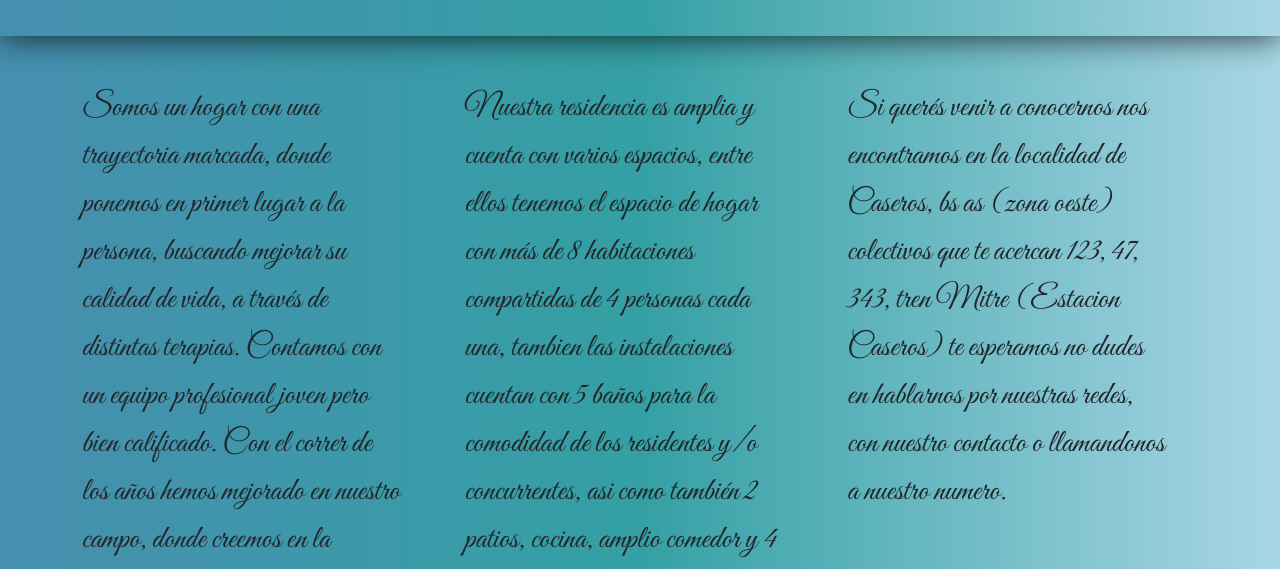
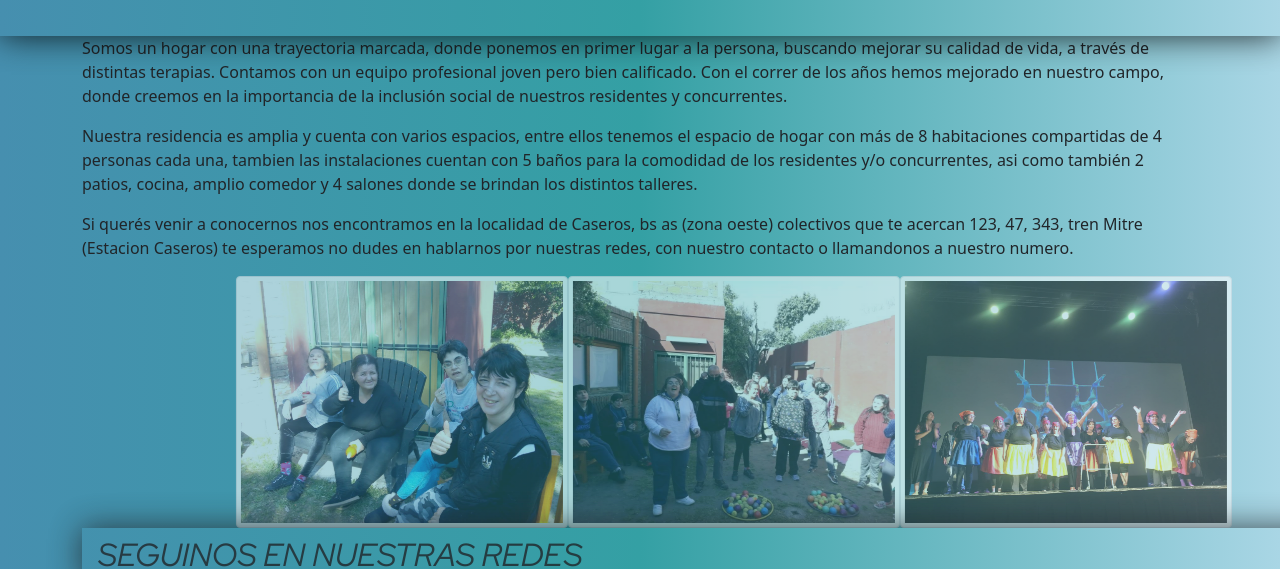
Before and after one commit to gabrielmendez-cai/hogar-gabriel-mendez-subida-final, a website: page nosotros.html in a window 1280 px wide. Shown: the part 232-801 px from the top of the page. Drawn offline with nearby package versions, Linux system fonts and the light colour scheme; a web font is replaced by a local one.

Commit message:
cambios en nosotros parrafos

```diff
--- a/nosotros.html
+++ b/nosotros.html
@@ -108,23 +108,20 @@
   </div>
 </div>
 <div class="container">
-  <div class="row">
-    <div>
-  <div class="nosotros_parra" >
-    <div class="col-sm-12 col-md-6 col-lg-4">
-      <p class="Nos-par">Somos un hogar con una trayectoria marcada, donde ponemos en primer lugar a la persona, buscando mejorar su calidad de vida, a través de distintas terapias.
-        Contamos con un equipo profesional joven pero bien calificado. Con el correr de los años hemos mejorado en nuestro campo, donde creemos en la importancia de la inclusión social de nuestros residentes y concurrentes.</p>
+  <div class="row_Nos">
+      <div class="col_Nos">
+          <p>Somos un hogar con una trayectoria marcada, donde ponemos en primer lugar a la persona, buscando mejorar su calidad de vida, a través de distintas terapias.
+            Contamos con un equipo profesional joven pero bien calificado. Con el correr de los años hemos mejorado en nuestro campo, donde creemos en la importancia de la inclusión social de nuestros residentes y concurrentes.</p>
       </div>
-      <div class="col-sm-12 col-md-6 col-lg-4">
-      <p class="Nos-par"> Nuestra residencia es amplia y cuenta con varios espacios, entre ellos tenemos el espacio de hogar con más de 8 habitaciones compartidas de 4 personas cada una, tambien las instalaciones cuentan con 5 baños para la comodidad de los residentes y/o concurrentes, asi como también 2 patios, cocina, amplio comedor y 4 salones donde se brindan los distintos talleres.</p>
+      <div class="col_Nos">
+          <p>Nuestra residencia es amplia y cuenta con varios espacios, entre ellos tenemos el espacio de hogar con más de 8 habitaciones compartidas de 4 personas cada una, tambien las instalaciones cuentan con 5 baños para la comodidad de los residentes y/o concurrentes, asi como también 2 patios, cocina, amplio comedor y 4 salones donde se brindan los distintos talleres.</p>
       </div>
-      <div class="col-sm-12 col-md-6 col-lg-4">
-      <p class="Nos-par"> Si querés venir a conocernos nos encontramos en la localidad de Caseros, bs as (zona oeste)
-        colectivos que te acercan 123, 47, 343, tren Mitre (Estacion Caseros)
-        te esperamos no dudes en hablarnos por nuestras redes, con nuestro contacto o llamandonos a nuestro numero.</p>
-    </div>
+      <div class="col_Nos">
+          <p>Si querés venir a conocernos nos encontramos en la localidad de Caseros, bs as (zona oeste)
+            colectivos que te acercan 123, 47, 343, tren Mitre (Estacion Caseros)
+            te esperamos no dudes en hablarnos por nuestras redes, con nuestro contacto o llamandonos a nuestro numero.</p>
+      </div>
   </div>
-</div>
   <div class="containerr mt-3">
     <div class="col-sm-12 col-md-6 col-lg-4">
     <img src="./img/nosotros/img1nos.jpg" class="img-thumbnail" alt="Cinque Terre" width="420" height="236">
```
